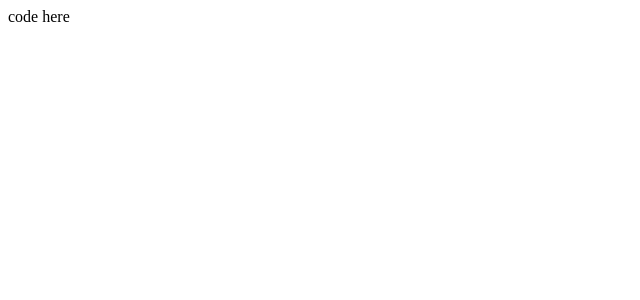
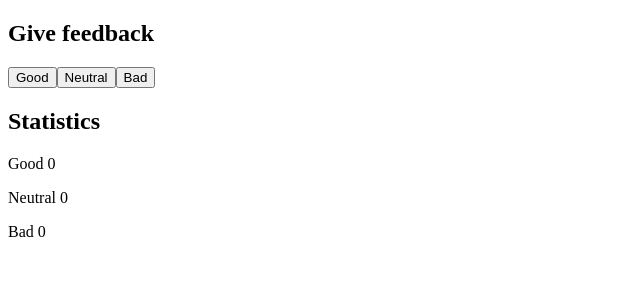
Before and after one commit to fadrian06-practices/unicafe, a React (Create React App) app: page / in a window 1280 px wide. Shown: the top 300 px of the page, without its empty margins (0-640 px from the left). Built offline with nearby package versions, Linux system fonts and the light colour scheme.

Commit message:
1.6: unicafe, step 1

```diff
--- a/src/App.jsx
+++ b/src/App.jsx
@@ -6,7 +6,18 @@
   const [neutral, setNeutral] = useState(0)
   const [bad, setBad] = useState(0)
 
-  return <div>code here</div>
+  return (
+    <>
+      <h2>Give feedback</h2>
+      <button onClick={() => setGood(good + 1)}>Good</button>
+      <button onClick={() => setNeutral(neutral + 1)}>Neutral</button>
+      <button onClick={() => setBad(bad + 1)}>Bad</button>
+      <h2>Statistics</h2>
+      <p>Good {good}</p>
+      <p>Neutral {neutral}</p>
+      <p>Bad {bad}</p>
+    </>
+  )
 }
 
 export default App
```
